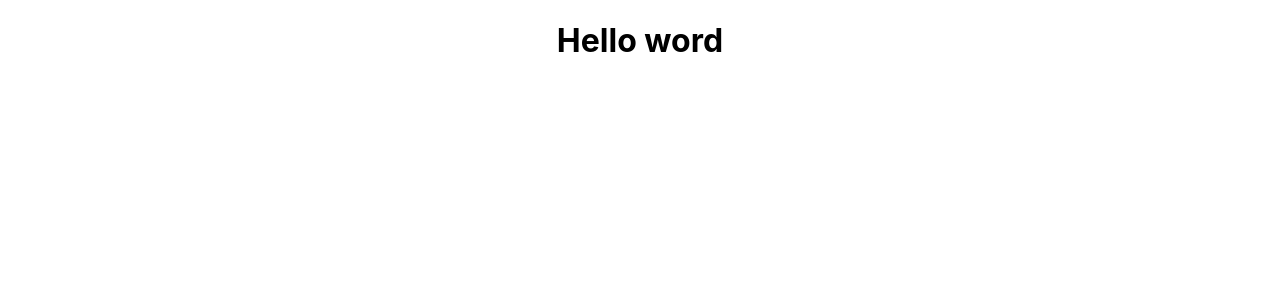
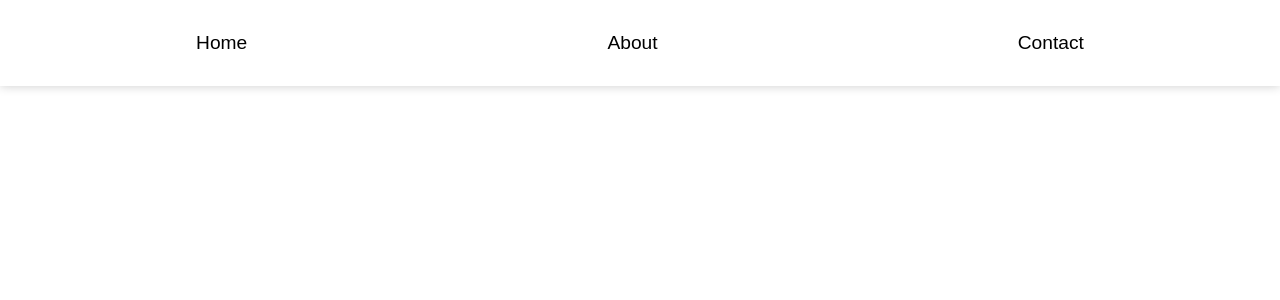
Before and after one commit to bc-fullstack-02/BBS-BULLETIN_BOARD_SYSTEM, a React (Create React App) app in the folder BB(FINALV01)/frontend/bene-tesla/: page / in a window 1280 px wide. Shown: the top 300 px of the page. Built offline with nearby package versions, Linux system fonts and the light colour scheme.

Commit message:
menu do aplicativo

```diff
--- a/BB(FINALV01)/frontend/bene-tesla/public/index.html
+++ b/BB(FINALV01)/frontend/bene-tesla/public/index.html
@@ -24,7 +24,7 @@
       work correctly both with client-side routing and a non-root public URL.
       Learn how to configure a non-root public URL by running `npm run build`.
     -->
-    <title>React App</title>
+    <title>BENE-TESLA</title>
   </head>
   <body>
     <noscript>You need to enable JavaScript to run this app.</noscript>
--- a/BB(FINALV01)/frontend/bene-tesla/src/App.css
+++ b/BB(FINALV01)/frontend/bene-tesla/src/App.css
@@ -1,38 +1,38 @@
-.App {
+h1{
   text-align: center;
+  color: rgb(204, 13, 13);
+  font-size: 3rem;
+  font-weight: 300;
+  margin: 0;
+  padding: 0;
+  text-transform: uppercase;
+  letter-spacing: 0.2rem;
+  font-family: 'Montserrat', sans-serif;
 }
-
-.App-logo {
-  height: 40vmin;
-  pointer-events: none;
+header{
+  background-color: rgb(255, 255, 255);
+  padding: 1rem;
+  box-shadow: 0 0 10px 0 rgba(0, 0, 0, 0.2);
+  position: fixed;
+  top: 0;
+  left: 0;
+  right: 0;
+  z-index: 100;
 }
-
-@media (prefers-reduced-motion: no-preference) {
-  .App-logo {
-    animation: App-logo-spin infinite 20s linear;
-  }
+ul{
+  list-style: none;
+  margin: 0;
+  padding: 0;
+  display: flex;
+  justify-content: space-around;
 }
-
-.App-header {
-  background-color: #282c34;
-  min-height: 100vh;
-  display: flex;
-  flex-direction: column;
-  align-items: center;
-  justify-content: center;
-  font-size: calc(10px + 2vmin);
-  color: white;
+li{
+  padding: 1rem;
+  font-size: 1.2rem;
+  font-weight: 300;
+  font-family: 'Montserrat', sans-serif;
 }
-
-.App-link {
-  color: #61dafb;
+a{
+  text-decoration: none;
+  color: rgb(0, 0, 0);
 }
-
-@keyframes App-logo-spin {
-  from {
-    transform: rotate(0deg);
-  }
-  to {
-    transform: rotate(360deg);
-  }
-}
--- a/BB(FINALV01)/frontend/bene-tesla/src/App.js
+++ b/BB(FINALV01)/frontend/bene-tesla/src/App.js
@@ -1,10 +1,16 @@
-import logo from './logo.svg';
 import './App.css';
 
 function App() {
   return (
     <div className="App">
-     <h1>Hello word</h1>
+      <header className="App-header">
+        <ul>
+          <li><a href="">Home</a></li>
+          <li><a href="">About</a></li>
+          <li><a href="">Contact</a></li>
+
+        </ul>
+      </header>
     </div>
   );
 }
```
